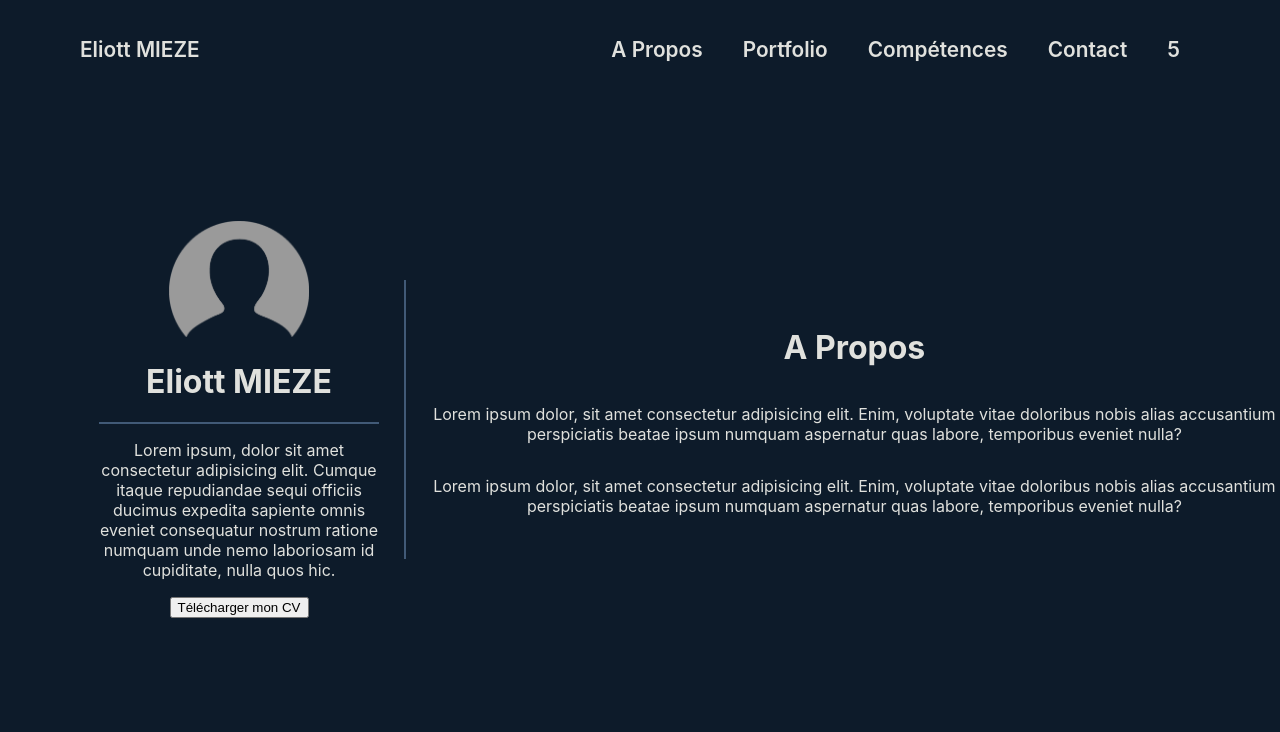
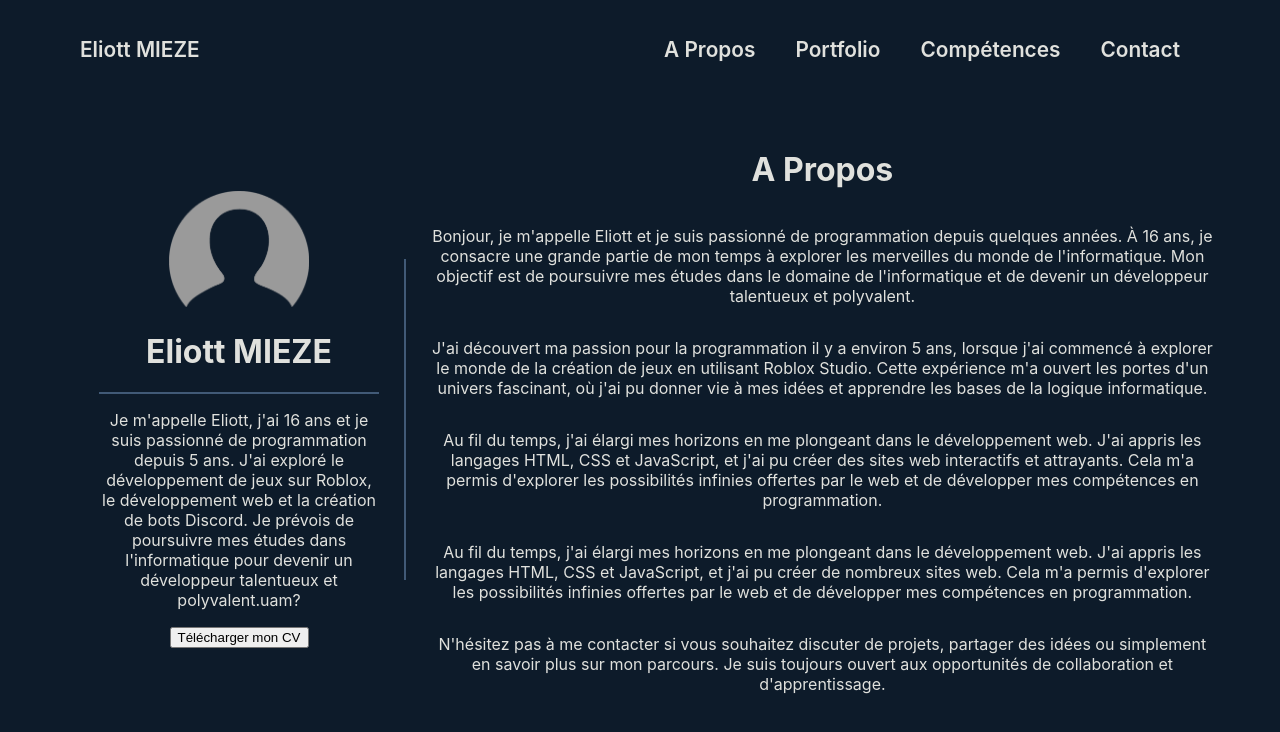
Before and after one commit to Nocteln/site-perso, a React (Create React App) app: page / in a window 1280 px wide. Both pictures are taken after a click on the item "A Propos". Shown: the top 732 px of the page. Built offline with nearby package versions, Linux system fonts and the light colour scheme.

Commit message:
maj du contact avec emailjs

```diff
--- a/src/App.css
+++ b/src/App.css
@@ -2,12 +2,12 @@
 
 } */
 
-body {
-  /* background-color: #1B263B;
+/* body {
+  background-color: #1B263B;
   padding: 5vh 5vw;
-  overflow: hidden; */
+  overflow: hidden;
   max-height: 100vh;
-}
+} */
 
 .all {
   height: 100vh;
@@ -90,6 +90,12 @@ position: relative;
   grid-template-columns: 95% 5%;
 }
 
+@media screen and (max-width: 1000px) {
+  .textHero {
+    display:none
+  }
+}
+
 /******************************  APropos  **********************************/
 
 .page {
@@ -107,6 +113,7 @@ position: relative;
   display: flex;
   flex-direction: column;
   text-align: center;
+  margin-right: 5vw;
 }
 
 /**************************** Compétences ********************************/
@@ -162,9 +169,19 @@ position: relative;
   min-width: 30vw
 }
 
-.button-chercher button {
+.chercher button {
   margin: 10px;
-  min-width: 10vw
+  padding: 5px;
+  min-width: 10vw;
+  border: 1px solid transparent;
+  background: #e0e1dd;
+  box-shadow: 0 1px 2px rgba(0, 0, 0, 0.1);
+  border-radius: 9px;
+  font-size: 1.1rem;
+}
+
+.chercher button:nth-child(3) {
+  font-size: 0.9rem;
 }
 
 
@@ -204,15 +221,20 @@ color: #0D1B2A;
   width: 15%;
 }
 
+/*barre de recherche : voir contact*/
+
+
+
+/****************************  Contact  ************************************/
 
 .contactForm {
   width: 50%;
   min-width: 40vw;
   max-width: 60vw;
-  height: 500px;
+  max-height: 60vh;
   background: #1b263b;
-  display: grid;
-  grid-template-rows: repeat(3, 104px);
+  display: flex;
+  flex-direction: column;
   border-radius: 16px;
   box-shadow: 0 1px 4px rgba(0, 0, 0, 0.05);
   position: relative;
@@ -222,9 +244,8 @@ color: #0D1B2A;
 }
 
 .contact-container {
-  /* margin-left: 5vw; */
   overflow: auto;
-  max-height: 75vh;
+  /* max-height: 60vh; */
 
   padding: 50px;
   display: flex;
@@ -253,7 +274,7 @@ color: #0D1B2A;
   letter-spacing: 1px;
 }
 
-.contactForm input[type="text"],
+input[type="text"],
 .contactForm textarea {
   margin: 7px 0 7px;
   border: 1px solid transparent;
@@ -267,12 +288,7 @@ color: #0D1B2A;
   transition: 0.2s;
 }
 
-.contactForm input[type="text"]:focus,
-.contactForm textarea:focus {
-  border: 1px solid #5ef9a4;
-}
-
-.contactForm span {
+.contactForm p {
   margin-bottom: 20px;
   display: block;
   font-size: 0.9rem;
@@ -284,7 +300,7 @@ color: #0D1B2A;
   border: none;
   background: linear-gradient(65deg, #415a77, #778da9);
   width: 70%;
-  margin: 12px auto 0;
+  margin: 0 auto 0;
   color: #0D1B2A;
   border-radius: 150px;
   font-weight: bold;
@@ -292,7 +308,6 @@ color: #0D1B2A;
   box-shadow: 0 1px 10px rgba(0, 0, 0, 0.2);
   cursor: pointer;
   transition: 0.3s ease;
-  margin-top: 100px;
   display: flex;
   justify-content: center;
   align-items: center;
--- a/src/components/Hero.js
+++ b/src/components/Hero.js
@@ -7,11 +7,12 @@ export default function Hero() {
         <div>
           <h1>Eliott MIEZE</h1>
           <div className="barre"></div>
-          <p>
-            Lorem ipsum, dolor sit amet consectetur adipisicing elit. Cumque
-            itaque repudiandae sequi officiis ducimus expedita sapiente omnis
-            eveniet consequatur nostrum ratione numquam unde nemo laboriosam id
-            cupiditate, nulla quos hic.
+          <p className="textHero">
+            Je m'appelle Eliott, j'ai 16 ans et je suis passionné de
+            programmation depuis 5 ans. J'ai exploré le développement de jeux
+            sur Roblox, le développement web et la création de bots Discord. Je
+            prévois de poursuivre mes études dans l'informatique pour devenir un
+            développeur talentueux et polyvalent.uam?
           </p>
           <button>Télécharger mon CV</button>
         </div>
--- a/src/components/Propos.jsx
+++ b/src/components/Propos.jsx
@@ -3,17 +3,39 @@ export default function Propos() {
     <div className="propos">
       <h1>A Propos</h1>
       <p>
-            Lorem ipsum dolor, sit amet consectetur adipisicing elit. Enim,
-            voluptate vitae doloribus nobis alias accusantium perspiciatis
-            beatae ipsum numquam aspernatur quas labore, temporibus eveniet
-            nulla?
+        Bonjour, je m'appelle Eliott et je suis passionné de programmation
+        depuis quelques années. À 16 ans, je consacre une grande partie de mon
+        temps à explorer les merveilles du monde de l'informatique. Mon objectif
+        est de poursuivre mes études dans le domaine de l'informatique et de
+        devenir un développeur talentueux et polyvalent.
       </p>
       <p>
-            Lorem ipsum dolor, sit amet consectetur adipisicing elit. Enim,
-            voluptate vitae doloribus nobis alias accusantium perspiciatis
-            beatae ipsum numquam aspernatur quas labore, temporibus eveniet
-            nulla?
+        J'ai découvert ma passion pour la programmation il y a environ 5 ans,
+        lorsque j'ai commencé à explorer le monde de la création de jeux en
+        utilisant Roblox Studio. Cette expérience m'a ouvert les portes d'un
+        univers fascinant, où j'ai pu donner vie à mes idées et apprendre les
+        bases de la logique informatique.
+      </p>
+      <p>
+        Au fil du temps, j'ai élargi mes horizons en me plongeant dans le
+        développement web. J'ai appris les langages HTML, CSS et JavaScript, et
+        j'ai pu créer des sites web interactifs et attrayants. Cela m'a permis
+        d'explorer les possibilités infinies offertes par le web et de
+        développer mes compétences en programmation.
+      </p>
+      <p>
+        Au fil du temps, j'ai élargi mes horizons en me plongeant dans le
+        développement web. J'ai appris les langages HTML, CSS et JavaScript, et
+        j'ai pu créer de nombreux sites web. Cela m'a permis d'explorer les
+        possibilités infinies offertes par le web et de développer mes
+        compétences en programmation.
+      </p>
+      <p>
+        N'hésitez pas à me contacter si vous souhaitez discuter de projets,
+        partager des idées ou simplement en savoir plus sur mon parcours. Je
+        suis toujours ouvert aux opportunités de collaboration et
+        d'apprentissage.
       </p>
     </div>
-    )
+  );
 }
--- a/src/index.js
+++ b/src/index.js
@@ -2,7 +2,6 @@ import React from "react";
 import ReactDOM from "react-dom/client";
 import "./index.css";
 import App from "./App";
-import reportWebVitals from "./reportWebVitals";
 
 const root = ReactDOM.createRoot(document.getElementById("root"));
 root.render(
@@ -10,8 +9,3 @@ root.render(
     <App />
   </React.StrictMode>
 );
-
-// If you want to start measuring performance in your app, pass a function
-// to log results (for example: reportWebVitals(console.log))
-// or send to an analytics endpoint. Learn more: https://bit.ly/CRA-vitals
-reportWebVitals();
--- a/src/reportWebVitals.js
+++ /dev/null
@@ -1,13 +0,0 @@
-const reportWebVitals = onPerfEntry => {
-  if (onPerfEntry && onPerfEntry instanceof Function) {
-    import('web-vitals').then(({ getCLS, getFID, getFCP, getLCP, getTTFB }) => {
-      getCLS(onPerfEntry);
-      getFID(onPerfEntry);
-      getFCP(onPerfEntry);
-      getLCP(onPerfEntry);
-      getTTFB(onPerfEntry);
-    });
-  }
-};
-
-export default reportWebVitals;
--- a/src/screens/Acceuil.js
+++ b/src/screens/Acceuil.js
@@ -74,7 +74,7 @@ function About() {
 
   const filterData = (query, cat) => {
     // Replace the following placeholder data with your actual data source
-
+    console.log(query, cat);
     let filtered = projectsData;
 
     if (query) {
@@ -146,7 +146,6 @@ function About() {
             <li className="navlink" onClick={comp4}>
               Contact
             </li>
-            <li className="navlink">5</li>
           </ul>
         </div>
       </nav>
@@ -180,9 +179,6 @@ function About() {
                 <button onClick={() => handleCategoryButtonClick("Site web")}>
                   Site Web
                 </button>
-                {/* <button onClick={() => handleCategoryButtonClick("Autres")}>
-                  Autre
-                </button> */}
               </div>
               {
                 <button onClick={() => setFilteredData(projectsData)}>
@@ -190,11 +186,6 @@ function About() {
                 </button>
               }
             </div>
-            {/* <CardProject opt={kstcat} />
-            <CardProject opt={kstcat} />
-            <CardProject opt={kstcat} />
-            <CardProject opt={kstcat} />
-            <CardProject opt={kstcat} /> */}
             {filteredData.map((project) => (
               <CardProject key={project.nom} opt={project} />
             ))}
```
Also changed, not shown: src/components/CardContact.js (+115 -9 lines), src/setupTests.js (deleted, +0 -5 lines), src/logo.svg (deleted), 1 other file (tests, documents, lock files or other folders). Lines whose indentation alone changed are shown as unchanged.
